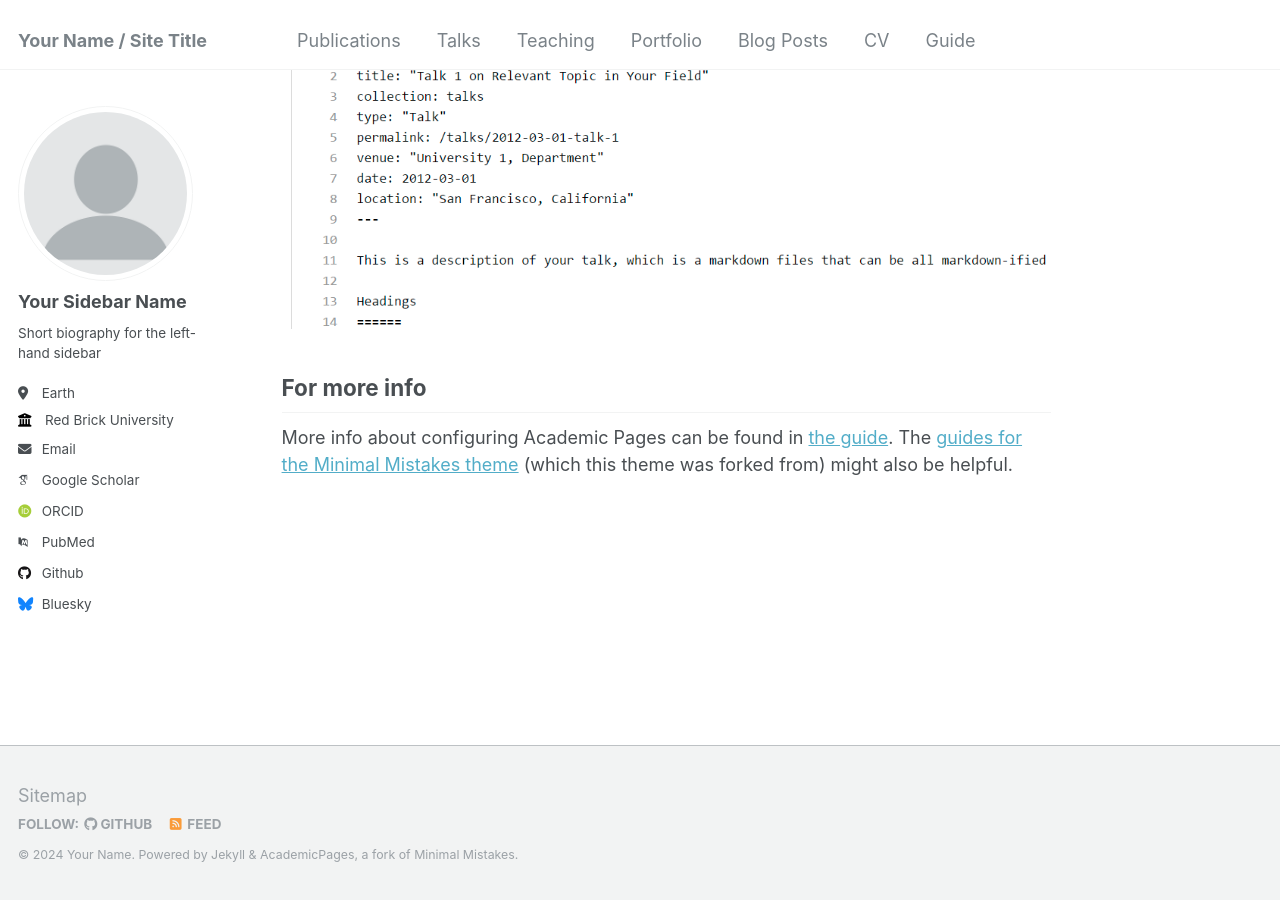
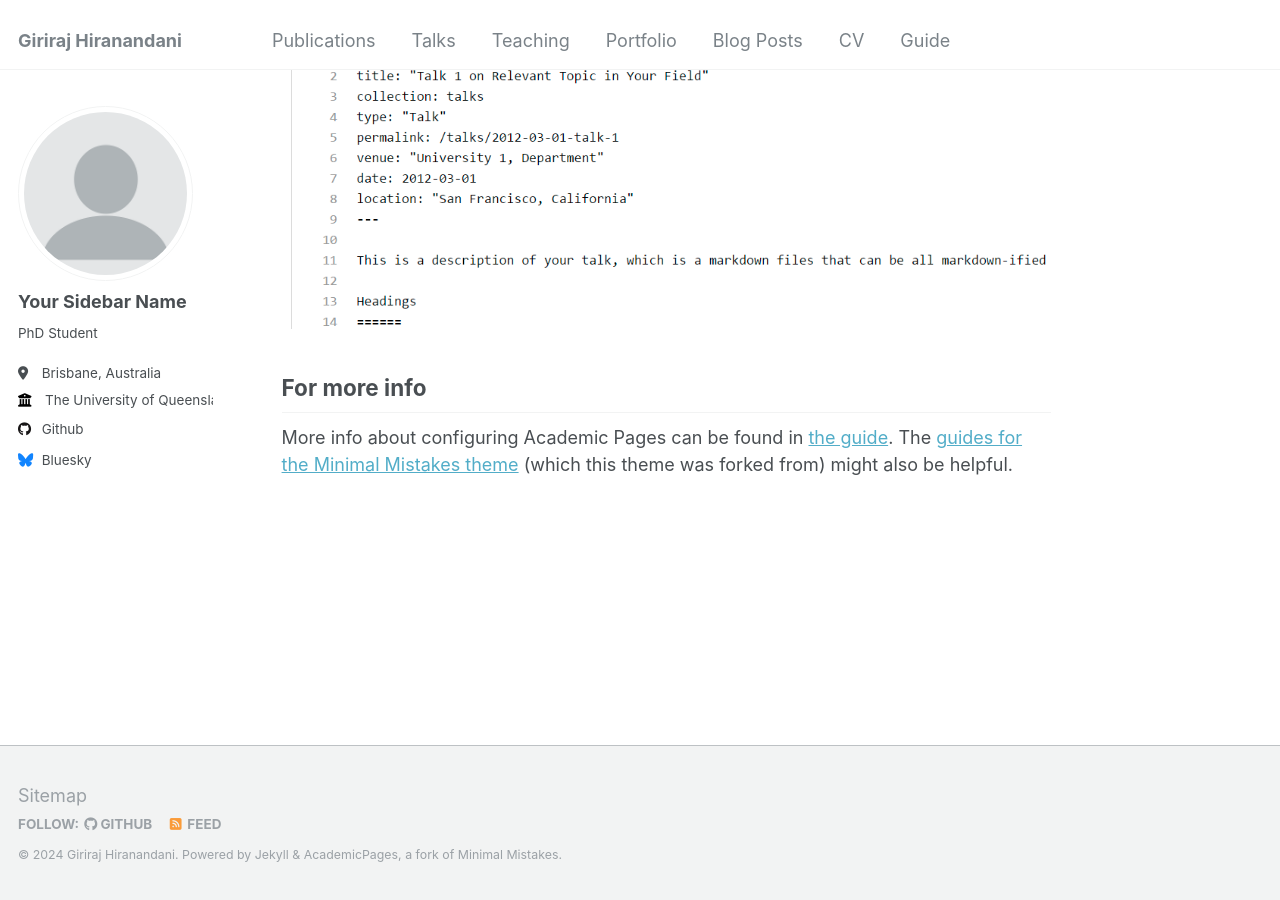
Before and after one commit to girirajhira/girirajhira, a Jekyll site: the page built from _pages/about.md, in a window 1280 px wide and 900 px high, scrolled down 2660 px. Built offline with Jekyll 4.4.1, drawn with Linux system fonts in a browser that asks for light colours; some web fonts are replaced.

Commit message:
customised config

```diff
--- a/_config.yml
+++ b/_config.yml
@@ -8,11 +8,11 @@
 
 # Basic Site Settings
 locale                   : "en-US"
-title                    : "Your Name / Site Title"
+title                    : "Giriraj Hiranandani"
 title_separator          : "-"
-name                     : &name "Your Name"
-description              : &description "personal description"
-url                      : https://academicpages.github.io # the base hostname & protocol for your site e.g. "https://mmistakes.github.io"
+name                     : &name "Giriraj Hiranandani"
+description              : &description "My personal homepage and blog"
+url                      : https://girirajhira.github.io # the base hostname & protocol for your site e.g. "https://mmistakes.github.io"
 baseurl                  : "" # the subpath of your site, e.g. "/blog"
 repository               : "academicpages/academicpages.github.io"
 
@@ -24,19 +24,19 @@ author:
   avatar           : "profile.png"
   name             : "Your Sidebar Name"
   pronouns         : # example: "she/her"
-  bio              : "Short biography for the left-hand sidebar"
-  location         : "Earth"
-  employer         : "Red Brick University"
+  bio              : "PhD Student"
+  location         : "Brisbane, Australia"
+  employer         : "The University of Queensland"
   uri              : # URL
-  email            : "none@example.org"
+  # email            : "none@example.org"
 
   # Academic websites
   arxiv            : # URL - Update with the correct link to your profile
-  googlescholar    : "https://scholar.google.com/citations?user=PS_CX0AAAAAJ"
+  googlescholar    : #https://scholar.google.com/citations?user=PS_CX0AAAAAJ"
   impactstory      : # URL
-  orcid            : "http://orcid.org/yourorcidurl"
+  orcid            : #"http://orcid.org/yourorcidurl"
   semantic         : # URL
-  pubmed           : "https://www.ncbi.nlm.nih.gov/pubmed/?term=john+snow"
+  pubmed           : #"https://www.ncbi.nlm.nih.gov/pubmed/?term=john+snow"
   researchgate     : # URL
 
   # Repositories and software development
```
